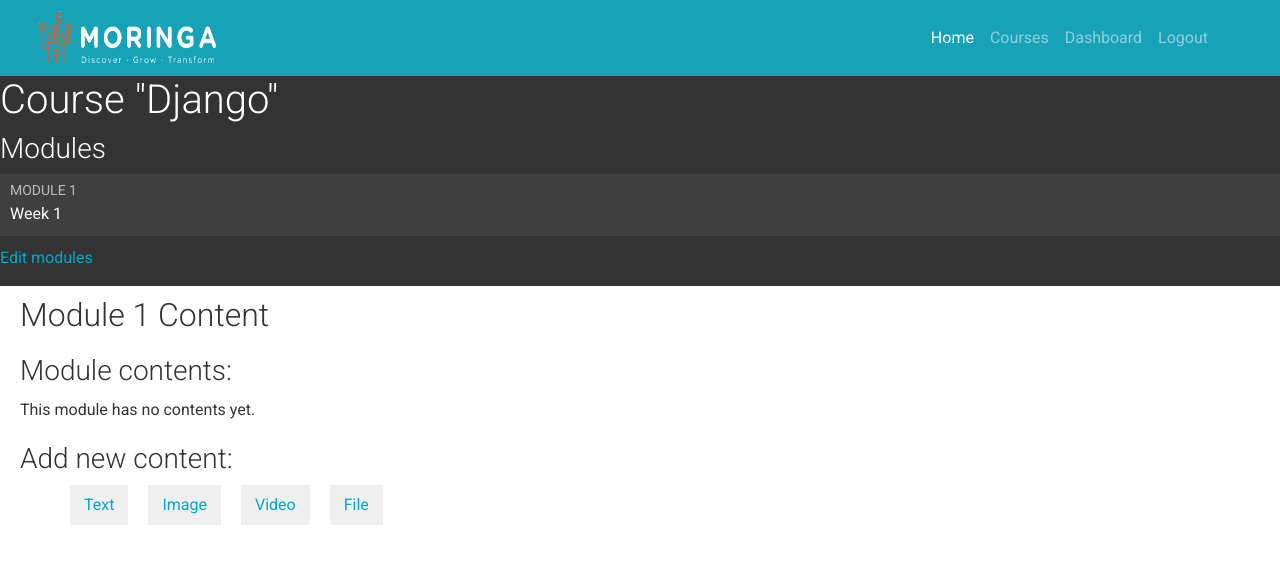
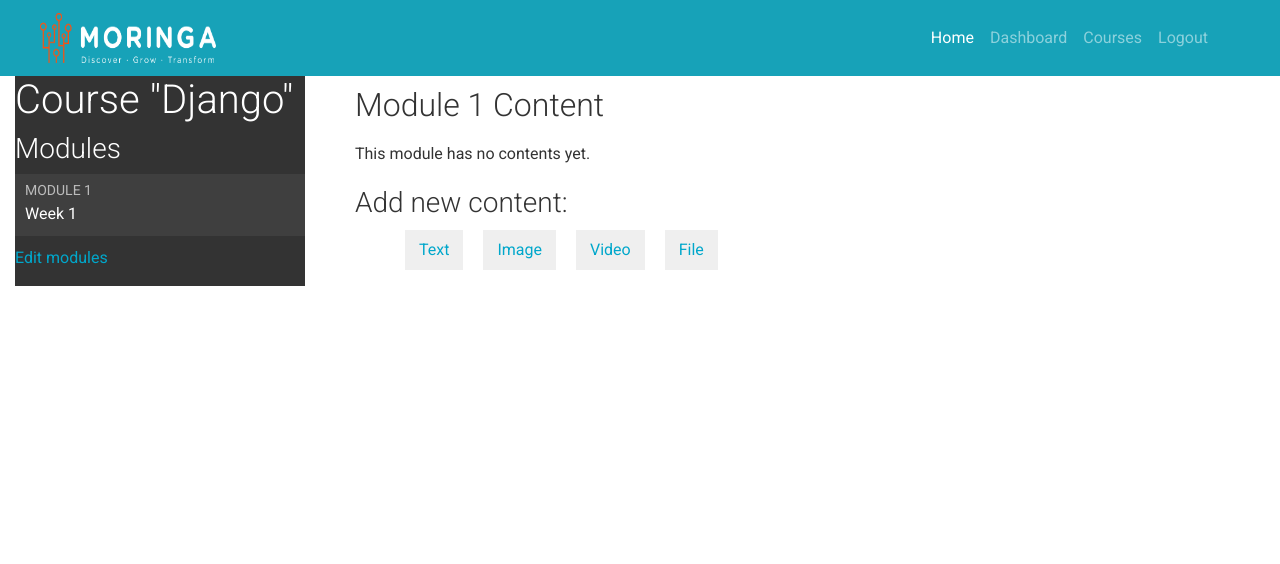
Before and after one commit to RKatana/ms-lms, a Django app: page /course/module/1/ in a window 1280 px wide. Shown: the top 564 px of the page. Run offline with Django 4.2, Linux system fonts and the light colour scheme; a user stored in the database is signed in; data comes from the database, SQL or seed files in the repository; both versions use the stored data as it was after the commit; parts of the project's set-up code (start-up, migrations or seed data) failed here and were passed over; some libraries are stand-ins or nearby versions.

Commit message:
bug-fix: fix layout and navigation

```diff
--- a/moringaschool/templates/base.html
+++ b/moringaschool/templates/base.html
@@ -22,13 +22,16 @@
                 <a class="nav-link" href="/">Home <span class="sr-only">(current)</span></a>
               </li>
 
-              {% if user.is_authenticated %}
+              {% if user.is_staff %}
+
 
               <li class="nav-item">
+                <a class="nav-link" href="{% url 'manage_course_list' %}">Dashboard</a>
+              </li>
+              {% endif %}
+              {% if user.is_authenticated %}
+              <li class="nav-item">
                 <a class="nav-link" href="{% url 'student_course_list' %}">Courses</a>
-              </li>
-              <li class="nav-item">
-                <a class="nav-link" href="{% url 'manage_course_list' %}">Dashboard</a>
               </li>
               <li class="nav-item">
                   <a class="nav-link " href="{% url 'logout' %}">Logout</a>
--- a/moringaschool/templates/courses/module/content_list.html
+++ b/moringaschool/templates/courses/module/content_list.html
@@ -5,6 +5,9 @@ Module {{ module.order|add:1 }}: {{ module.title }}
 {% endblock %}
 {% block content %}
 {% with course=module.course %}
+<div class="container-fluid">
+    <div class="row">
+        <div class="col-md-3">
             <div class="contents">
                 <h1>Course "{{ course.title }}"</h1>
                 <h3>Modules</h3>
@@ -26,9 +29,10 @@ Module {{ module.order|add:1 }}: {{ module.title }}
                 <p><a href="{% url "course_module_update" course.id %}">
                 Edit modules</a></p>
             </div>
+        </div>
+        <div class="col-md-9">
             <div class="module">
                 <h2>Module {{ module.order|add:1 }} Content</h2>
-    <h3>Module contents:</h3>
                 <div id="module-contents">
                     {% for content in module.contents.all %}
                     <div data-id="{{ content.id }}">
@@ -53,5 +57,8 @@ Module {{ module.order|add:1 }}: {{ module.title }}
                     <li><a href="{% url "module_content_create" module.id "file" %}">File</a></li>
                 </ul>
             </div>
+        </div>
+    </div>
+</div>
 {% endwith %}
 {% endblock %}
--- a/moringaschool/templates/courses/module/formset.html
+++ b/moringaschool/templates/courses/module/formset.html
@@ -5,12 +5,12 @@ Edit "{{ course.title }}"
 {% endblock %}
 {% block content %}
 <div class="container mt-5">
-    <h1 class="text-center">Edit "{{ course.title }}"</h1>
+    <h1 class="text-center text-info">Edit "{{ course.title }}"</h1>
     <h2>Course modules</h2>
     <form method="post">
         {% csrf_token %}
         {{ formset|crispy }}
-        {{ formset.management_form}}
+        {{ formset.management_form}} <br><br>
         <div class="form-group d-block">
             <input type="submit" value="Save modules" class="btn btn-outline-info d-block mt-3">
         </div>
--- a/moringaschool/views.py
+++ b/moringaschool/views.py
@@ -89,7 +89,6 @@ class CourseModuleUpdateView(TemplateResponseMixin, View):
 
     def dispatch(self, request, pk):
         self.course = get_object_or_404(Course, id= pk, owner = request.user)
-
         return super().dispatch(request, pk)
 
     def get(self, request, *args, **kwargs):
```
Also changed, not shown: db.sqlite3, 1 other file. Lines whose indentation alone changed are shown as unchanged.
